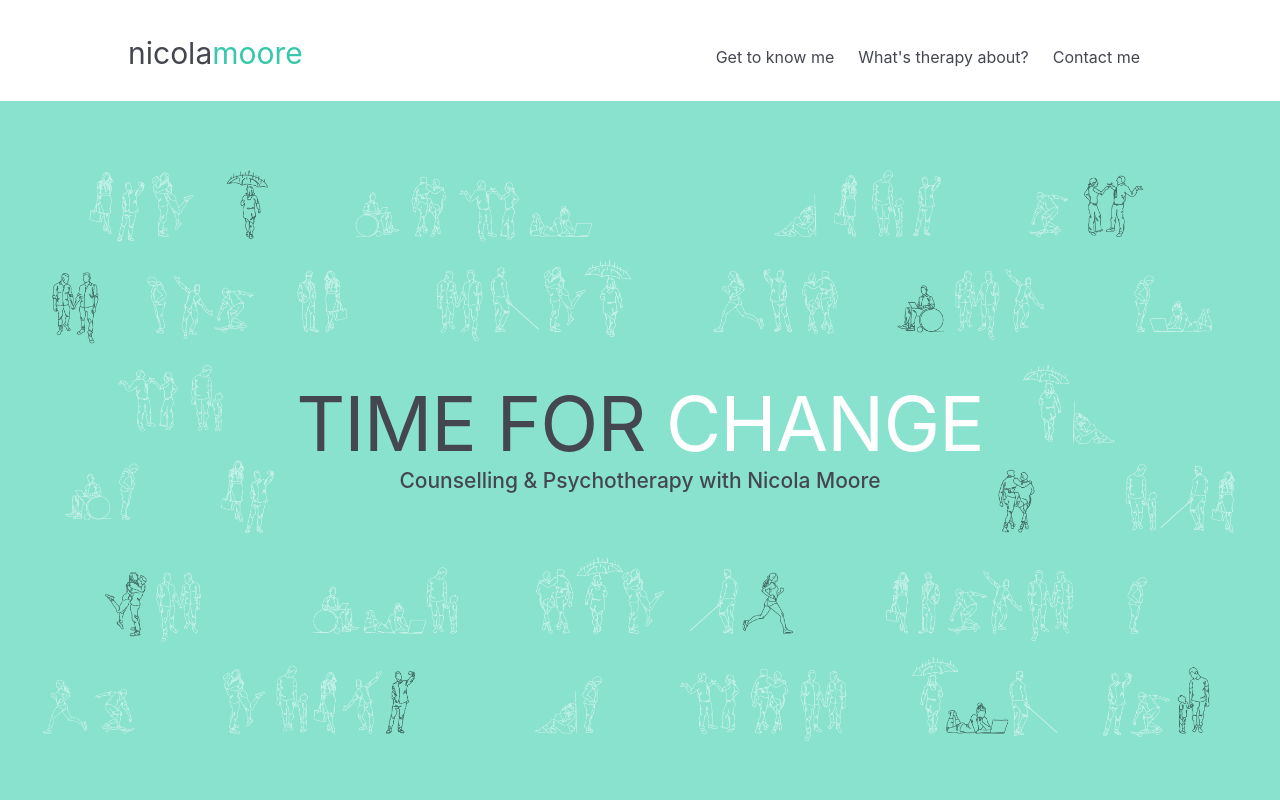
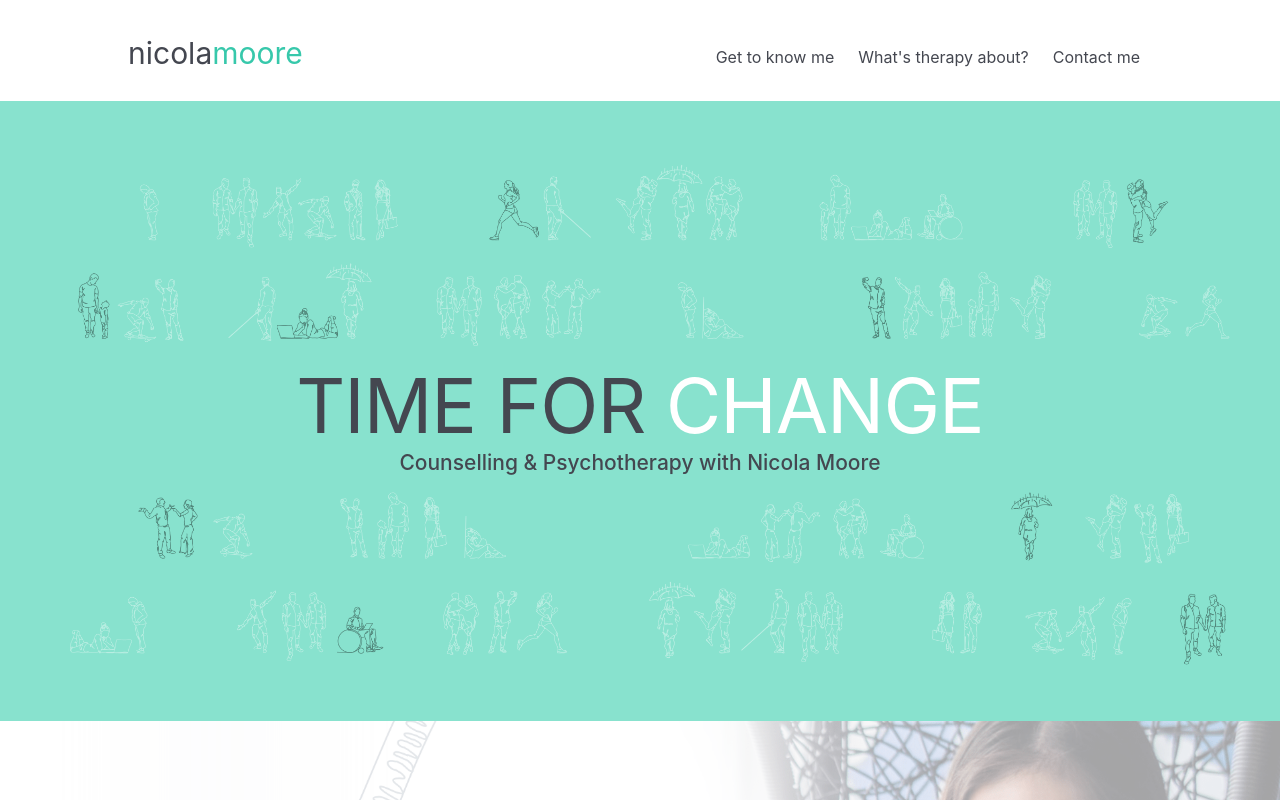
Before and after one commit to k2project/nicola-moore, a Next.js app: page / in a window 1280 px wide. Shown: the top 800 px of the page. Built offline with nearby package versions, Linux system fonts and the light colour scheme.

Commit message:
new Top design

```diff
--- a/components/Top.js
+++ b/components/Top.js
@@ -3,35 +3,22 @@ import React from 'react';
 export default function Top({ children }) {
     return (
         <section className='top' id='top'>
+             <div className='top-strapline'>{children}</div>
+
+            <img
+                src='/imgs/bg_home_4.2.png'
+                alt=''
+                className='desktop'
+            />
             <img
                 src='/imgs/bg_home_2.2.png'
                 alt=''
-                className='top-rel desktop'
-                rel="preload"
+                className='desktop'
             />
-            <div>
-                <img
-                    src='/imgs/bg_home_3.2_right.png'
-                    alt=''
-                    className='top-rel desktop side'
-                    rel="preload"
-                />
-                <img
-                    src='/imgs/bg_home_3.2_left.png'
-                    alt=''
-                    className='top-abs desktop side'
-                    rel="preload"
-                />
-                <img src='/imgs/tablet_top.png' alt='' className='tablet' rel="preload"/>
-                <div className='top-abs top-strapline desktop'>{children}</div>
-                <img src='/imgs/tablet_btm.png' alt='' className='tablet'rel="preload" />
-            </div>
-            <img
-                src='/imgs/bg_home_4.2.png'
-                alt=''
-                className='top-rel desktop'
-                rel="preload"
-            />
+            <img src='/imgs/tablet_top.png' alt='' className='mobile' />
+
+            <img src='/imgs/tablet_btm.png' alt='' className='mobile'/>
+
         </section>
     );
 }
--- a/styles/components/top.scss
+++ b/styles/components/top.scss
@@ -1,32 +1,34 @@
 .top {
     background-color: $COLOR_THEME;
-    padding: 6rem 0;
-    height: 70rem;
-    display: flex;
-    justify-content: space-between;
-    flex-direction: column;
+    padding: 0;
+    height: 62rem;
     img {
-        opacity: 0.9;
+        opacity: 0.7;
+        // min-width: 90%;
+        height: 20rem;
+        margin: 4.5rem auto 9rem;
+        left: 50%;
+        transform: translateX(-50%) scaleX(-1);
     }
 }
 
-.top-rel,
-.top-abs {
-    min-width: 130rem;
-    width: 90%;
-    height: auto;
-    position: absolute;
-    left: 50%;
-    transform: translateX(-50%);
-    top: 0rem;
+.desktop {
+    display: inline-block;
 }
-.top-rel {
-    position: relative;
+.mobile {
+    display: none;
 }
 
 .top-strapline {
     text-align: center;
     z-index: 3;
+    position: absolute;
+    width: 100%;
+    height: 100%;
+    display: flex;
+    flex-direction: column;
+    justify-content: center;
+    align-items: center;
 }
 
 .top-title {
@@ -42,74 +44,44 @@
         color: #fff;
     }
 }
-// .top-subtitle {
-//     display: none;
-//     font-size: 3.5rem;
-//     font-weight: 200;
-//     margin-top: -0.5rem;
-// }
+
 .top-desc {
     font-size: 2.1rem;
     font-weight: 500;
     margin-top: 0.7rem;
 }
-@keyframes fadeIn {
-    to {
-        opacity: 1;
-        top: 0;
-    }
-}
 
-img.tablet,
-img.mobile {
-    display: none;
-}
 @media only screen and (max-width: 1300px) {
-    .top-rel,
-    .top-abs {
-        min-width: 100%;
-        width: 105%;
-    }
-    .top-strapline {
-        width: 100vw;
-    }
 }
 @include tablet {
-    img.side {
-        opacity: 0;
-    }
 }
 @include mobile {
-    .top {
-        min-height: 10rem;
-    }
-
     .top-strapline {
-        width: 100vw;
-        position: relative;
-        padding: 4rem 1rem;
+        padding-bottom: 3rem;
     }
     .top-title {
-        margin: auto;
         max-width: 9ch;
         font-size: 7rem;
+        line-height: 0.9;
     }
     .top-desc {
         font-size: 1.8rem;
     }
-    img.desktop {
+    .top {
+        height: 70rem;
+        img {
+            height: 18rem;
+            margin: 6rem auto 14rem;
+        }
+    }
+    .desktop {
         display: none;
     }
-    img.tablet {
-        width: 45rem;
-        margin: auto;
-        display: block;
+    .mobile {
+        display: inline-block;
     }
 }
 @include mobile-sm {
-    img.tablet {
-        width: 34rem;
-    }
     .top-title {
         font-size: 6rem;
     }
--- a/styles/pages/about.scss
+++ b/styles/pages/about.scss
@@ -3,7 +3,7 @@
     z-index: -1;
     background-image: url('/imgs/nicola_moore.png');
     background-position: right center;
-    min-height: 90vh;
+    height: 62rem;
     .cover--white {
         background: rgba(220, 220, 225, 0.1);
     }
@@ -11,7 +11,7 @@
 .nicola .section-stripline h2 {
     font-size: 5rem;
     line-height: 1;
-    padding-top: 2rem;
+    padding-top: 4rem;
     font-weight: 200;
 }
 .professional-bodies {
@@ -57,9 +57,10 @@
 
 @include tablet {
     .nicola .section-img {
-        background-position: 20% center;
+        padding-top: 20%;
+        background-position: 60% center;
         .cover--white {
-            background: rgba(220, 220, 225, 0.3);
+            background: rgba(220, 220, 225, 0.1);
         }
     }
     .expertise {
@@ -72,8 +73,8 @@
 }
 @include mobile {
     .nicola .section-img {
-        padding-top: 35%;
-        background-position: 60% center;
+        background-position: 80% center;
+        margin-bottom: 20rem;
         span {
             display: block;
         }
@@ -84,12 +85,29 @@
             width: 48%;
         }
     }
+    .nicola .section-stripline {
+        background-color: #fff;
+        width: 100%;
+        position: absolute;
+        bottom: -15rem;
+        left: 0;
+        display: block;
+        text-align: center;
+        font-size: 3rem;
+        b {
+            text-transform: uppercase;
+            font-size: 4.5rem;
+            line-height: 1.2;
+        }
+    }
+    .nicola .section-stripline h2 {
+        font-size: 3.8rem;
+    }
 }
 @include mobile-sm {
     .nicola .section-img {
         height: 90vh;
-        padding-top: 100%;
-        background-position: 65% center;
+        background-position: 70% center;
     }
     .expertise {
         li {
@@ -108,10 +126,11 @@
         }
     }
     .nicola .section-stripline h2 {
-        line-height: 0.8;
+        font-size: 2.8rem;
         b {
-            font-size: 3.5rem;
-            top: -0.6rem;
+            font-size: 3.4rem;
+            line-height: 1.3;
+            padding-bottom: 2rem;
         }
     }
 }
```
